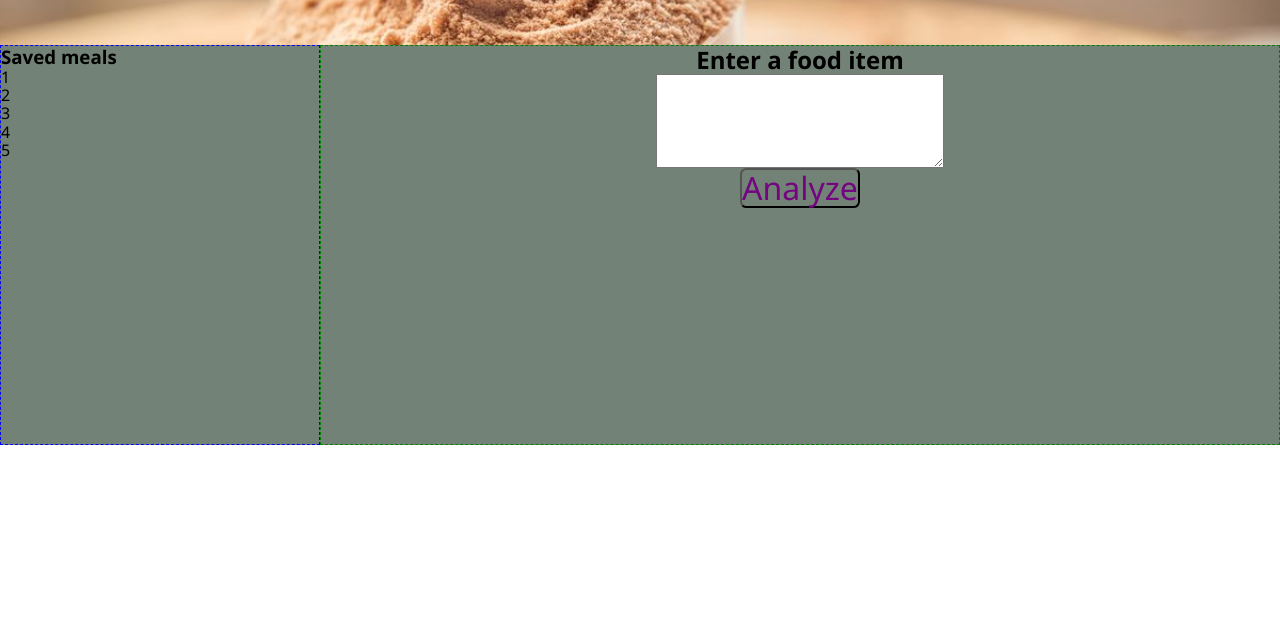
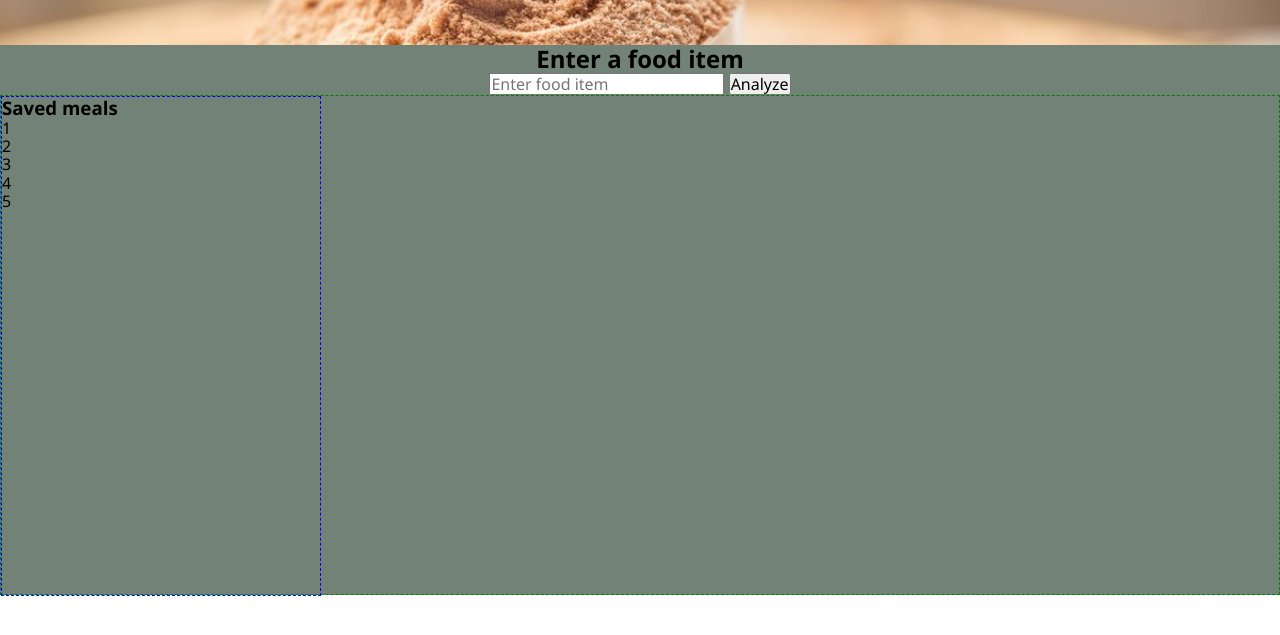
Before and after one commit to SonnyAddison/amminoDisrespect, a plain HTML site: page nutrition.html in a window 1280 px wide. Shown: the part 251-886 px from the top of the page. Before the commit the page ends 800 px from the top, so only its background shows below. Drawn offline with Linux system fonts and the light colour scheme.

Commit message:
final push

```diff
--- a/assets/css/beast.css
+++ b/assets/css/beast.css
@@ -54,8 +54,8 @@ header nav ul li {
   }
   section {
     display: inline-block;
-    width: 75%;
-    height: 400px;
+    width: 100%;
+    height: 500px;
     border: 1px dashed green;
   }
   form {
@@ -66,7 +66,7 @@ header nav ul li {
     /* justify-content: center; */
     margin: auto;
   }
-  #button {
+  .button {
     margin: auto;
     border-radius: .4rem;
     font-size: 2rem;
@@ -81,7 +81,7 @@ header nav ul li {
   aside {
     display: inline-block;
     width: 25%;
-    height: 400px;
+    height: 500px;
     border: 1px dashed blue;
     float: left;
   }
@@ -91,3 +91,6 @@ footer {
     font-family: 'Trebuchet MS', 'Lucida Sans Unicode', 'Lucida Grande', 'Lucida Sans', Arial, sans-serif;
     text-align: center;
 }
+main {
+    text-align: center;
+}
--- a/nutrition.html
+++ b/nutrition.html
@@ -26,15 +26,20 @@
 
     </header>
 
-    <div id="wholePage" class="background">
-        <section>
-
-        <form action="/form/submit" method="post">
-            <h2>Enter a food item</h2>
-            <textarea name="textarea" rows="5" cols="40"></textarea>
-            <button id="button">Analyze</button>
-        </form>
-
+    <main class="background">
+        <h2>Enter a food item</h2>
+        <input type="text" placeholder="Enter food item" id="foodId">
+        <button id="button">Analyze</button>
+    </main>
+    <section class="background">
+        <aside>
+            <h3>Saved meals</h2>
+            <div class="meal 1">1</div>
+            <div class="meal 2">2</div>
+            <div class="meal 3">3</div>
+            <div class="meal 4">4</div>
+            <div class="meal 5">5</div>
+        </aside>
         <div class="container">
             <div id="spanOne"></div>
             <div id="spanTwo"></div>
@@ -60,17 +65,8 @@
             <div id="spanTwentytwo"></div>
             <div id="spanTwentythree"></div>
             <div id="spanTwentyfour"></div>
-        </div>
+            </div>
     </section>
-        <aside>
-            <h3>Saved meals</h2>
-            <div class="meal 1">1</div>
-            <div class="meal 2">2</div>
-            <div class="meal 3">3</div>
-            <div class="meal 4">4</div>
-            <div class="meal 5">5</div>
-        </aside>
-    </div>
 
     <footer>
         <div id="edamam-badge" data-color="white"></div>
```
